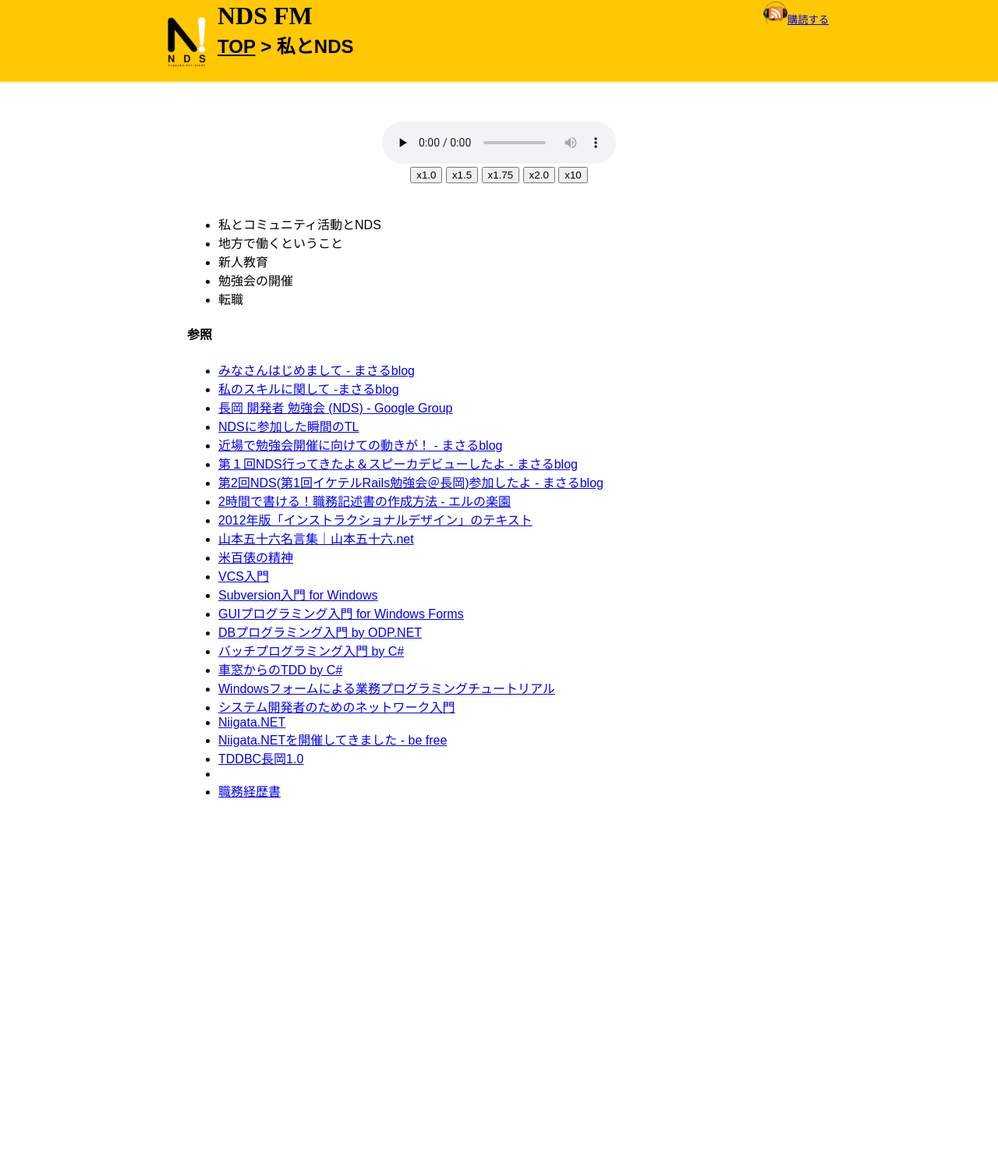
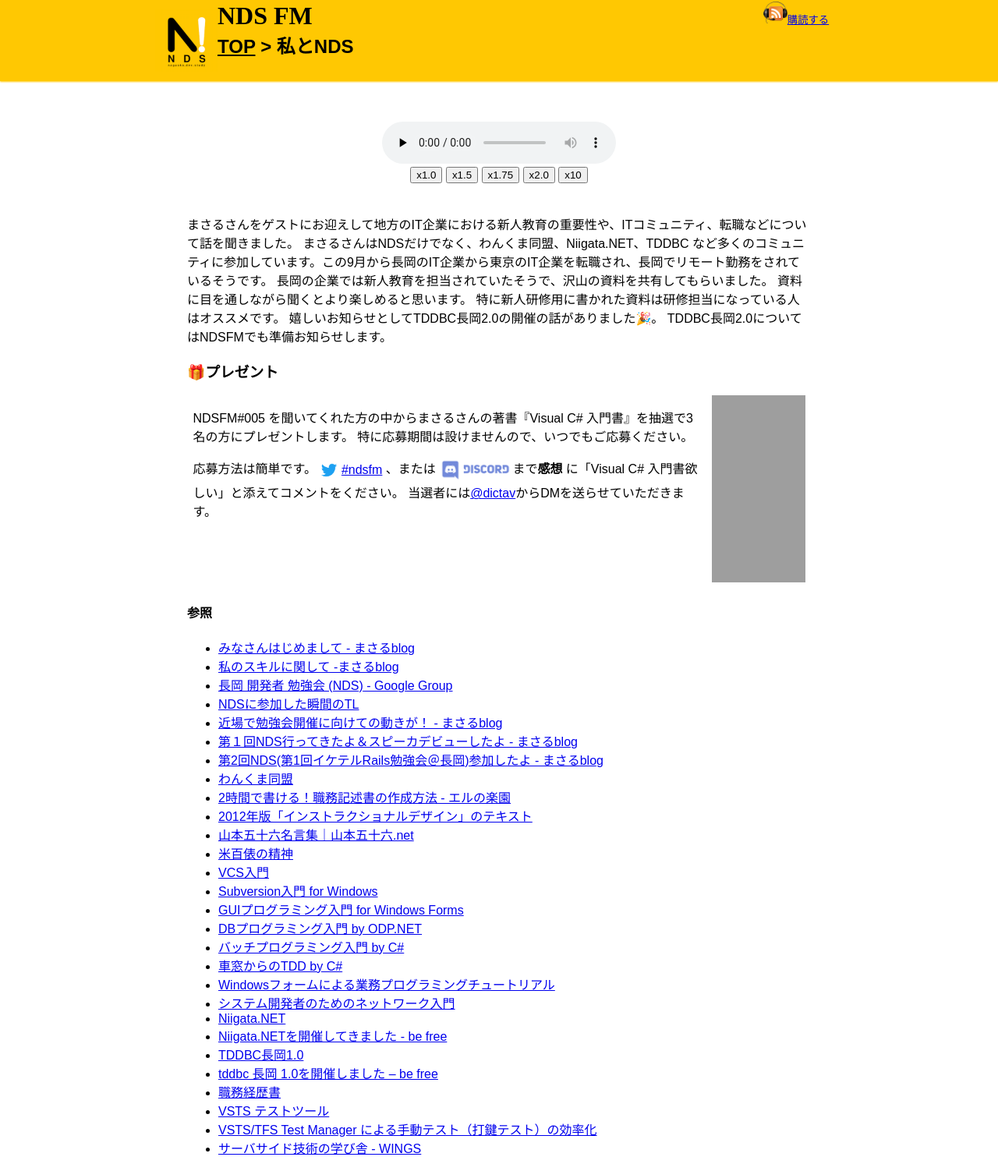
Before and after one commit to NagaokaDevelopersStudy/ndsfm, a Jekyll site: the page built from docs/_posts/2018-09-15-005.md, in a window 1280 px wide. Shown: the whole page at 78% size. Built offline with Jekyll 4.4.1, drawn with Linux system fonts in a browser that asks for light colours; some web fonts are replaced; before the commit the page ends 1044 px from its top, so only the background shows below that; grey boxes are pictures that could not be loaded.

Commit message:
ndsfm#005: add detail and fix css

```diff
--- a/docs/_posts/2018-09-15-005.md
+++ b/docs/_posts/2018-09-15-005.md
@@ -1,14 +1,15 @@
 ---
 layout: post
-date: 2018.mm.dd
+date: 2018-09-15.mm.dd
 subject: 私とNDS
 guest:
   name: masaru_b_cl (まさる)
   url: https://twitter.com/masaru_b_cl
 summary: |
+  まさるさんをゲストにお迎えして地方のIT企業における業務や新人教育、ITコミュニティ、転職などについて話を聞きました。
 audio:
-  length: 24316783
-  duration: 00:50:39
+  length: 36490681
+  duration: 01:16:00
 refs:
   - title: みなさんはじめまして - まさるblog
     url: http://blogs.wankuma.com/masaru/archive/2007/04/25/73187.aspx
@@ -24,6 +25,8 @@
     url: http://blogs.wankuma.com/masaru/archive/2008/12/07/162920.aspx
   - title: 第2回NDS(第1回イケテルRails勉強会＠長岡)参加したよ - まさるblog
     url: http://blogs.wankuma.com/masaru/archive/2009/01/11/166165.aspx
+  - title: わんくま同盟
+    url: http://www.wankuma.com
   - title: 2時間で書ける！職務記述書の作成方法 - エルの楽園
     url: http://lllagoon.hatenablog.com/entry/2015/06/08/153401
   - title: 2012年版「インストラクショナルデザイン」のテキスト
@@ -54,15 +57,43 @@
     url: https://takanosho.wordpress.com/2015/10/14/ngtnet-2015-10/
   - title: TDDBC長岡1.0
     url: http://devtesting.jp/tddbc/?TDDBC%E9%95%B7%E5%B2%A11.0
-  - title: #tddbc 長岡 1.0を開催しました – be free
+  - title: tddbc 長岡 1.0を開催しました – be free
     url: https://takanosho.wordpress.com/2013/05/20/report-tddbc-nagaoka-1-0/
   - title: 職務経歴書
     url: https://github.com/masaru-b-cl/resume
+  - title: VSTS テストツール
+    url: https://azure.microsoft.com/ja-jp/services/visual-studio-team-services/
+  - title: VSTS/TFS Test Manager による手動テスト（打鍵テスト）の効率化
+    url: https://blogs.msdn.microsoft.com/nakama/2018/06/20/testmanager/
+  - title: サーバサイド技術の学び舎 - WINGS
+    url: https://wings.msn.to/
 
 ---
 
-- 私とコミュニティ活動とNDS
-- 地方で働くということ
-- 新人教育
-- 勉強会の開催
-- 転職
+まさるさんをゲストにお迎えして地方のIT企業における新人教育の重要性や、ITコミュニティ、転職などについて話を聞きました。
+まさるさんはNDSだけでなく、わんくま同盟、Niigata.NET、TDDBC など多くのコミュニティに参加しています。この9月から長岡のIT企業から東京のIT企業を転職され、長岡でリモート勤務をされているそうです。
+長岡の企業では新人教育を担当されていたそうで、沢山の資料を共有してもらいました。
+資料に目を通しながら聞くとより楽しめると思います。
+特に新人研修用に書かれた資料は研修担当になっている人はオススメです。
+嬉しいお知らせとしてTDDBC長岡2.0の開催の話がありました🎉。
+TDDBC長岡2.0についてはNDSFMでも準備お知らせします。
+
+### 🎁プレゼント
+
+<div class="present">
+<div class="text">
+
+<p>
+NDSFM#005 を聞いてくれた方の中からまさるさんの著書『Visual C# 入門書』を抽選で3名の方にプレゼントします。
+特に応募期間は設けませんので、いつでもご応募ください。
+</p>
+
+<p>
+応募方法は簡単です。<a href="//twitter.com/search?q=%23ndsfm&f=tweets"><img class="twitter" src="img/twitter.png">#ndsfm</a> 、または <a href="//discord.gg/TvAWxWq"><img class="discord" src="img/discord.png" alt="discord"></a>まで<b>感想</b> に「Visual C# 入門書欲しい」と添えてコメントをください。
+当選者には<a href="//twitter.com/dictav">@dictav</a>からDMを送らせていただきます。
+</p>
+</div>
+<div class="item">
+<iframe style="width:120px;height:240px;" marginwidth="0" marginheight="0" scrolling="no" frameborder="0" src="//rcm-fe.amazon-adsystem.com/e/cm?lt1=_blank&bc1=000000&IS2=1&bg1=FFFFFF&fc1=000000&lc1=0000FF&t=dictav-22&language=ja_JP&o=9&p=8&l=as4&m=amazon&f=ifr&ref=as_ss_li_til&asins=4822253554&linkId=d84d239e2f1afa7489df7ce81393b990"></iframe>
+</div>
+</div>
--- a/docs/css/default.css
+++ b/docs/css/default.css
@@ -9,3 +9,26 @@
   margin: auto;
   max-width: 800px;
 }
+
+img.twitter {
+  vertical-align: middle;
+  height: 2em;
+}
+img.discord {
+  vertical-align: middle;
+  height: 2em;
+}
+
+div.present {
+  display: flex;
+  flex-wrap: wrap;
+  justify-content: space-around;
+}
+
+div.present div.text {
+  max-width: 650px;
+}
+
+div.present div iframe {
+  margin: auto;
+}
--- a/docs/css/index.css
+++ b/docs/css/index.css
@@ -80,16 +80,6 @@
   font-size: 0.8em;
 }
 
-.top_message img.twitter {
-  vertical-align: middle;
-  height: 2em;
-}
-.top_message img.discord {
-  vertical-align: middle;
-  height: 2em;
-}
-
-
 section {
   margin: 10px 0px;
 }
```
